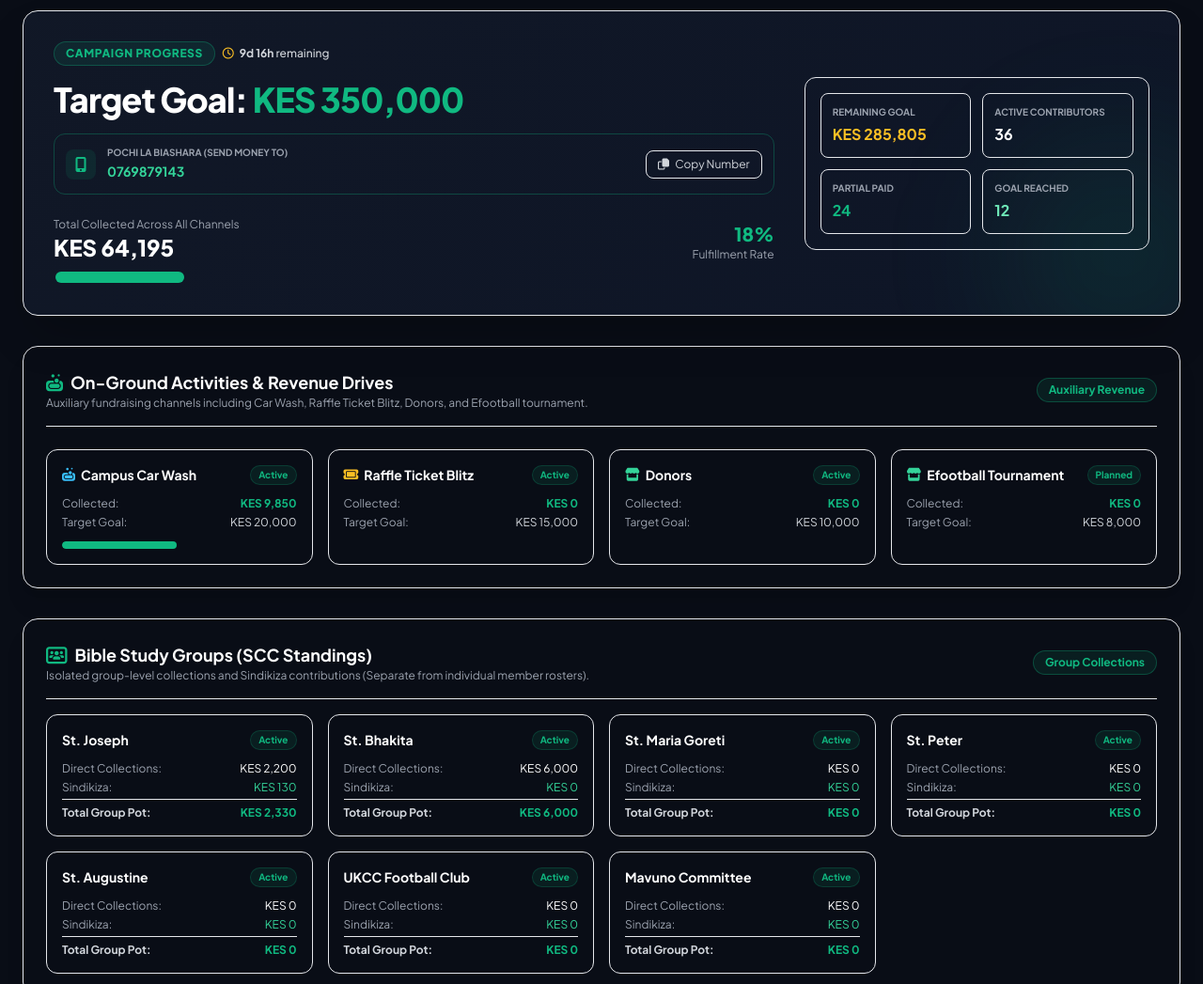
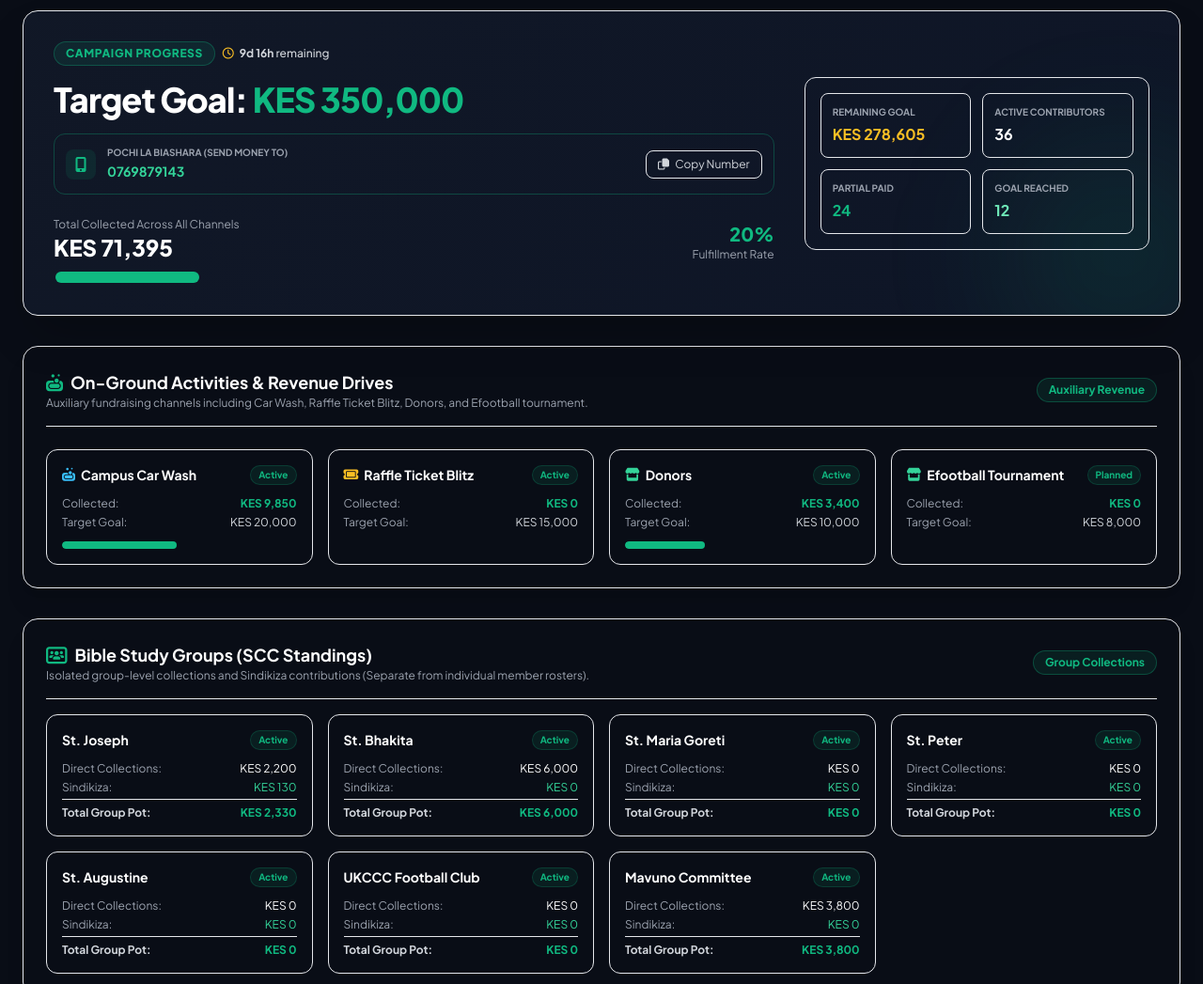
Before and after one commit to drippledee/ukcccmavuno2026, a plain HTML site: page index.html in a window 1280 px wide. Shown: the part 120-1167 px from the top of the page at 94% size. Drawn offline with nearby package versions, Linux system fonts and the light colour scheme.

Commit message:
Add files via upload

```diff
--- a/index.html
+++ b/index.html
@@ -394,7 +394,7 @@
         let activitiesData = [
             { id: "act-carwash", name: "Campus Car Wash", category: "Event", target: 20000, raised: 9850, status: "Active" },
             { id: "act-raffle", name: "Raffle Ticket Blitz", category: "Drive", target: 15000, raised: 0, status: "Active" },
-            { id: "act-Donors", name: "Donors", category: "Event", target: 10000, raised: 0, status: "Active" },
+            { id: "act-Donors", name: "Donors", category: "Event", target: 10000, raised: 3400, status: "Active" },
             { id: "act-Efootball tournament", name: "Efootball Tournament", category: "Event", target: 8000, raised: 0, status: "Planned" }
         ];
 
@@ -405,8 +405,8 @@
             { name: "St. Maria Goreti", raised: 0, sindikiza: 0, status: "Active" },
             { name: "St. Peter", raised: 0, sindikiza: 0, status: "Active" },
             { name: "St. Augustine", raised: 0, sindikiza: 0, status: "Active" },
-            { name: "UKCC Football Club", raised: 0, sindikiza: 0, status: "Active" },
-            { name: "Mavuno Committee", raised: 0, sindikiza: 0, status: "Active" }
+            { name: "UKCCC Football Club", raised: 0, sindikiza: 0, status: "Active" },
+            { name: "Mavuno Committee", raised: 3800, sindikiza: 0, status: "Active" }
         ];
 
         // FULL MEMBER DATA SET
```
